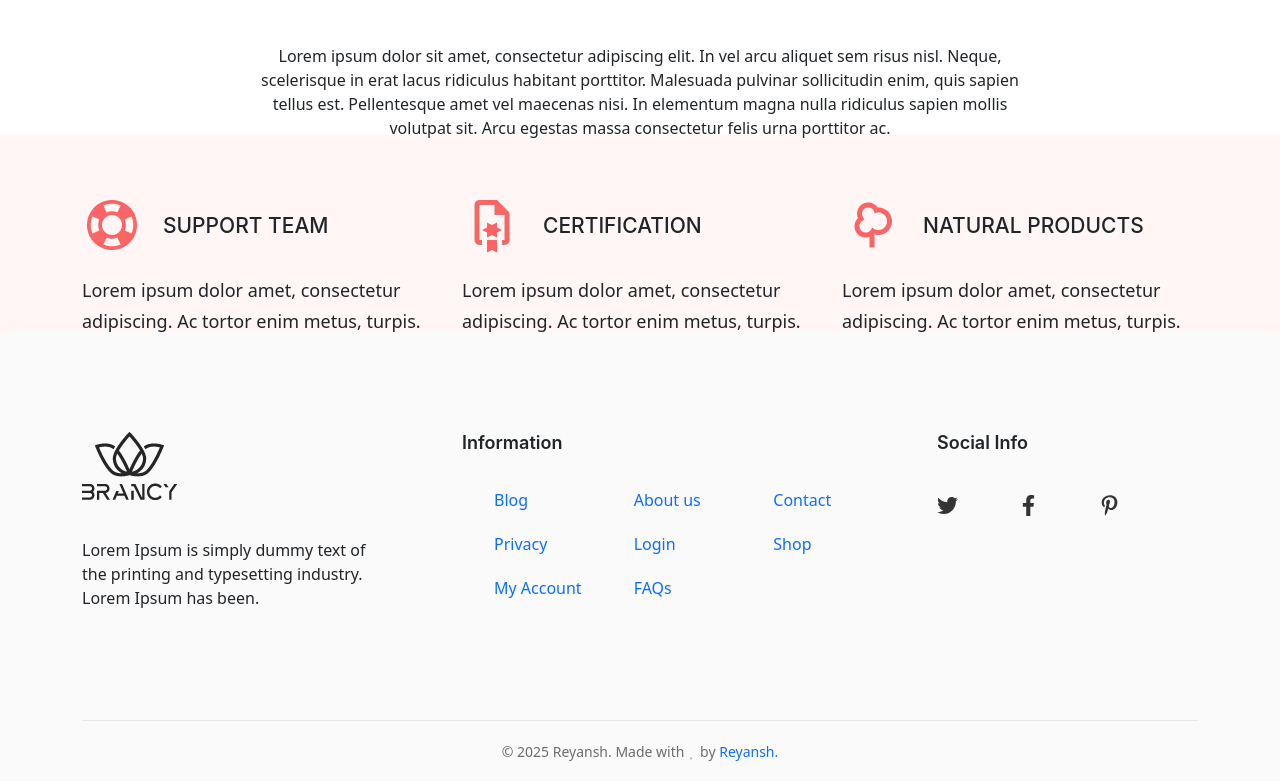
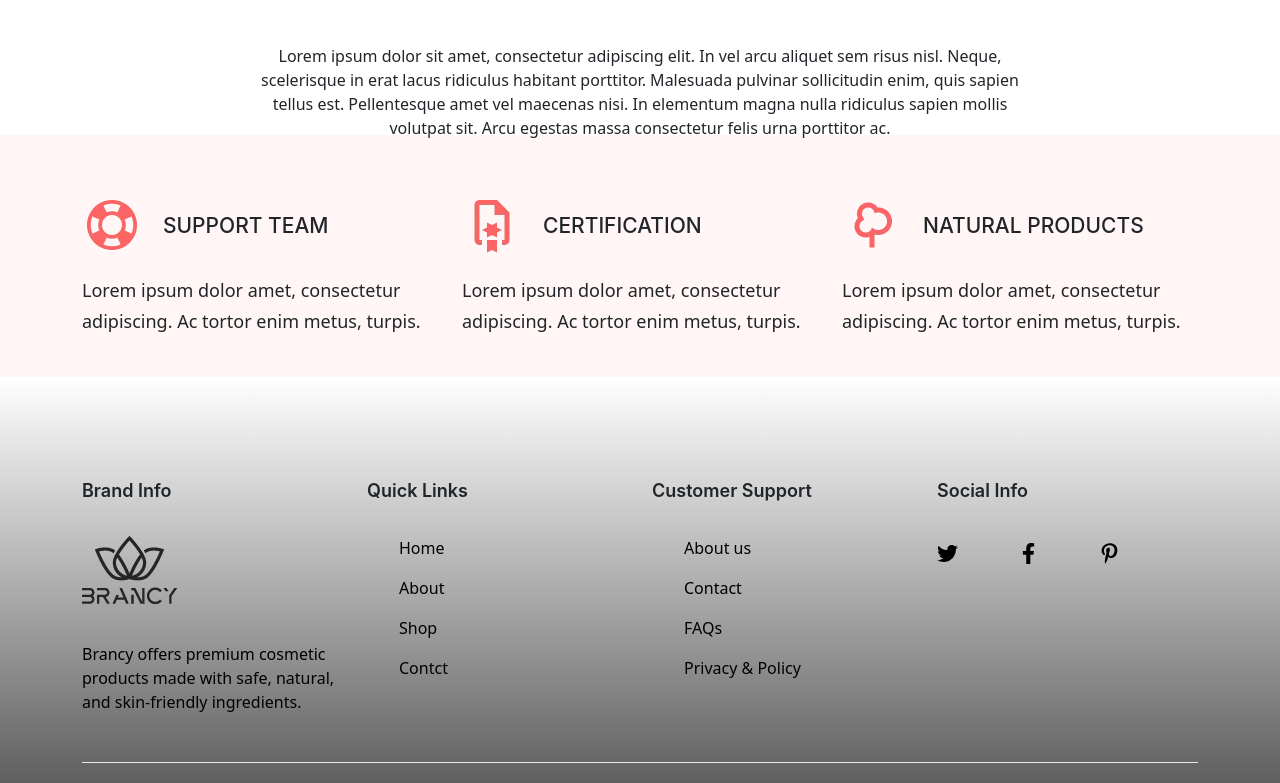
Before and after one commit to Reyansh-12/Inventory_management, a React (Vite) app in the folder Frontend/: page /about in a window 1280 px wide. Shown: the part 2014-2797 px from the top of the page. Built offline with nearby package versions, Linux system fonts and the light colour scheme; a web font is replaced by a local one.

Commit message:
change user site designed

```diff
--- a/Frontend/src/Pages/Blog.jsx
+++ b/Frontend/src/Pages/Blog.jsx
@@ -28,10 +28,11 @@ const BlogPage = () => {
                       width="370"
                       height="320"
                       alt="Image-HasTech"
+                      style={{boxShadow: '10px 20px 10px 20px grey'}}
                     />
                   </a>
                   <div className="content">
-                    <a className="post-category text-decoration-none" href="blog.html">
+                    <a className="post-category text-decoration-none ps-4 pe-4" style={{padding: '7px',background: 'linear-gradient(180deg,rgb(149, 218, 250),rgb(80, 170, 87))'}}>
                       beauty
                     </a>
                     <h4 className="title">
--- a/Frontend/src/Pages/HeroSlider.jsx
+++ b/Frontend/src/Pages/HeroSlider.jsx
@@ -36,9 +36,9 @@ const HeroSlider = () => {
                   <div className="col-12 col-md-6">
                     <div className="hero-slide-content">
                     <div class="hero-slide-text-img"><img src={textTheme} width="427" height="232" alt="Image" style={{marginTop: '-150px'}}></img></div>
-                      <h2 className="hero-slide-title" style={{marginTop: '100px'}} >{slide.title}</h2>
+                      <h2 className="hero-slide-title" style={{marginTop: '100px', fontSize: '75px'}} >{slide.title}</h2>
                       <p className="hero-slide-desc">{slide.description}</p>
-                      <a className="btn btn-border-dark rounded-pill ps-5 pe-4 align-items-center" href="/product" style={{lineHeight: '2.5'}}>BUY NOW</a>
+                      <a className="btn rounded-3 ps-5 pe-5 align-items-center text-dark fw-bold" style={{background: 'linear-gradient(180deg,rgb(149, 218, 250),rgb(80, 170, 87))', boxShadow: '5px 2px 9px 2px grey', lineHeight: '2.5'}}>BUY NOW</a>
                     </div>
                   </div>
                   <div className="col-12 col-md-6">
--- a/Frontend/src/Pages/Products/ProductDetailsNormal.jsx
+++ b/Frontend/src/Pages/Products/ProductDetailsNormal.jsx
@@ -39,7 +39,7 @@ const ProductDetailsNormal = () => {
   const handleSubmitReview = (e) => { e.preventDefault(); console.log('submit review', review); };
 
 if (!product) {
-    return <h3 className="text-center mt-5">Loading...</h3>;  // ✅ show loading while fetch
+    return <h3 className="text-center mt-5">Loading...</h3>;
   }
 
   return (
--- a/Frontend/src/Pages/Products/ProductFourColumns.jsx
+++ b/Frontend/src/Pages/Products/ProductFourColumns.jsx
@@ -117,7 +117,7 @@ const relatedProducts = products.slice(0, 3);
         </div>
       </section>
 
-      <section className="section-space pb-0">
+      <section className="section-space">
         <div className="container">
           <div className="row">
             <div className="col-12">
@@ -131,7 +131,7 @@ const relatedProducts = products.slice(0, 3);
           </div>
         </div>
       </section>
-      <section className="section-space pb-5">
+      <section className="section-space pb-5 pt-0">
         <div className="container">
           <h2>Related Products</h2>
           <div className="row g-3 g-sm-6">
--- a/Frontend/src/components/Footer.jsx
+++ b/Frontend/src/components/Footer.jsx
@@ -1,7 +1,6 @@
 import { FaTwitter } from "react-icons/fa";
 import { FaFacebookF } from "react-icons/fa";
 import { FaPinterestP } from "react-icons/fa";
-import { FaPaperPlane } from "react-icons/fa";
 import Logo from "../assets/images/brand-logo/logo.webp";
 import {Link} from "react-router-dom";
 const Footer = () => {
@@ -39,48 +38,57 @@ const Footer = () => {
           </div>
         </section> */}
 
-      <footer className="footer-area">
-        <div className="footer-main">
+      <footer className="footer-area mt-5" style={{background: 'linear-gradient(180deg,rgb(254, 254, 255),rgb(78, 80, 78))'}}>
+        <div className="footer-main pb-5">
           <div className="container">
             <div className="row">
-              <div className="col-md-6 col-lg-4">
+              <div className="col-md-6 col-lg-3 col-sm-12">
                 <div className="widget-item">
+                  <h4 className="widget-title">Brand Info</h4>
                   <div className="widget-about">
                     <a className="widget-logo" href="index.html">
                       <img src={Logo} width="95" height="68" alt="Logo" />
                     </a>
-                    <p className="desc">Lorem Ipsum is simply dummy text of the printing and typesetting industry. Lorem Ipsum has been.</p>
+                    <p className="desc text-black">Brancy offers premium cosmetic products made with safe, natural, and skin-friendly ingredients.</p>
+                  </div>
+                </div>
+              </div>
+              <div className="col-md-6 col-lg-3 col-sm-12">
+                <div className="widget-item">
+                  <h4 className="widget-title">Quick Links</h4>
+                  <div className="widget-about">
+                    <ul>
+                      <li className="mb-3"><Link to='/' className="text-decoration-none text-black">Home</Link></li>
+                      <li className="mb-3"><Link to='/about' className="text-decoration-none text-black">About</Link></li>
+                      <li className="mb-3"><Link to='/shop' className="text-decoration-none text-black">Shop</Link></li>
+                      <li><Link to='/contact' className="text-decoration-none text-black">Contct</Link></li>
+                    </ul>
                   </div>
                 </div>
               </div>
 
-              <div className="col-md-6 col-lg-5 mt-md-0 mt-9">
+              <div className="col-md-6 col-lg-3 col-sm-12">
                 <div className="widget-item">
-                  <h4 className="widget-title">Information</h4>
-                  <ul className="widget-nav">
-                    <li><a href="blog.html" className="text-decoration-none">Blog</a></li>
-                    <li><Link to='/about' className="text-decoration-none">About us</Link></li>
-                    <li><Link to='/contact' className="text-decoration-none">Contact</Link></li>
-                    <li><a href="faq.html" className="text-decoration-none">Privacy</a></li>
-                    <li><a href="account-login.html" className="text-decoration-none">Login</a></li>
-                    <li><a href="product.html" className="text-decoration-none">Shop</a></li>
-                    <li><a href="my-account.html" className="text-decoration-none">My Account</a></li>
-                    <li><a href="faq.html" className="text-decoration-none">FAQs</a></li>
+                  <h4 className="widget-title">Customer Support</h4>
+                  <ul>
+                    <li className="mb-3"><Link to='/about' className="text-decoration-none text-black">About us</Link></li>
+                    <li className="mb-3"><Link to='/contact' className="text-decoration-none text-black">Contact</Link></li>
+                    <li className="mb-3"><Link to='/contact' className="text-decoration-none text-black">FAQs</Link></li>
+                    <li><Link to='/contact' className="text-decoration-none text-black">Privacy & Policy</Link></li>
                   </ul>
                 </div>
               </div>
 
-              <div className="col-md-6 col-lg-3 mt-lg-0 mt-6">
+              <div className="col-md-6 col-lg-3 col-sm-12">
                 <div className="widget-item">
                   <h4 className="widget-title">Social Info</h4>
                   <div className="widget-social">
-                    <a href="https://twitter.com/" target="_blank" rel="noopener noreferrer"><FaTwitter className="fa fa-twitter"/></a>
-                    <a href="https://www.facebook.com/" target="_blank" rel="noopener noreferrer"><FaFacebookF className="fa fa-facebook"/></a>
-                    <a href="https://www.pinterest.com/" target="_blank" rel="noopener noreferrer"><FaPinterestP className="fa fa-pinterest-p"/></a>
+                    <a href="https://twitter.com/" target="_blank" rel="noopener noreferrer"><FaTwitter className="fa fa-twitter text-black"/></a>
+                    <a href="https://www.facebook.com/" target="_blank" rel="noopener noreferrer"><FaFacebookF className="fa fa-facebook text-black"/></a>
+                    <a href="https://www.pinterest.com/" target="_blank" rel="noopener noreferrer"><FaPinterestP className="fa fa-pinterest-p text-black"/></a>
                   </div>
                 </div>
               </div>
-
             </div>
           </div>
         </div>
@@ -88,7 +96,7 @@ const Footer = () => {
         <div className="footer-bottom">
           <div className="container pt-0 pb-0">
             <div className="footer-bottom-content">
-              <p className="copyright">© 2025 Reyansh. Made with <i className="fa fa-heart"></i> by <a target="_blank" rel="noopener noreferrer" href="#" className="text-decoration-none">Reyansh.</a></p>
+              <p className="copyright text-white">© 2025 Brancy. All rights reserved. Designed & Developed by Reyansh.</p>
             </div>
           </div>
         </div>
--- a/Frontend/src/components/Navbar.jsx
+++ b/Frontend/src/components/Navbar.jsx
@@ -2,6 +2,7 @@ import logo from "../assets/images/brand-logo/logo.webp";
 import { FaRegUser } from "react-icons/fa";
 import { TbLogout2 } from "react-icons/tb";
 import { IoSettingsOutline } from "react-icons/io5";
+import { FaRegHeart} from "react-icons/fa";
 import { HiOutlineShoppingCart } from "react-icons/hi";
 import Dropdown from 'react-bootstrap/Dropdown';
 import {NavLink} from 'react-router-dom';
@@ -25,16 +26,16 @@ const handleLogout=()=>{
               <div className="header-navigation ps-7">
                 <ul className="main-nav justify-content-start">
                   <li className="has-submenu">
-                    <NavLink to='/' className="text-decoration-none nav-link">Home</NavLink>
+                    <NavLink to='/' className="text-decoration-none nav-link"><span className="pb-2">Home</span></NavLink>
                   </li>
                   <li>
-                    <NavLink to='/about' className="text-decoration-none nav-link">About</NavLink>
+                    <NavLink to='/about' className="text-decoration-none nav-link"><span className="pb-2">About</span></NavLink>
                   </li>
                   <li className="has-submenu position-static">
-                    <NavLink to='/shop' className="text-decoration-none nav-link">Shop</NavLink>
+                    <NavLink to='/shop' className="text-decoration-none nav-link"><span className="pb-2">Shop</span></NavLink>
                   </li>
                   <li className="has-submenu">
-                    <a href="blog.html" className="text-decoration-none">Brands</a>
+                    <a href="blog.html" className="text-decoration-none"><span className="pb-2">Brands</span></a>
                     <ul className="submenu-nav">
                       <li className="has-submenu">
                         <a href="#/">Blog Layout</a>
@@ -63,7 +64,7 @@ const handleLogout=()=>{
                     <NavLink to='/category' className="text-decoration-none nav-link">Categories</NavLink>
                   </li>
                   <li>
-                    <NavLink to='/contact' className="text-decoration-none nav-link">Contact</NavLink>
+                    <NavLink to='/contact' className="text-decoration-none nav-link"><span className="pb-2">Contact</span></NavLink>
                   </li>
                 </ul>
               </div>
@@ -72,8 +73,11 @@ const handleLogout=()=>{
               <div className="header-action justify-content-end">
                 <button className="header-action-btn" type="button" data-bs-toggle="offcanvas" data-bs-target="#AsideOffcanvasCart" aria-controls="AsideOffcanvasCart">
                   <span className="icon">
-                    <HiOutlineShoppingCart  className="fs-4 me-3"/>
+                    <HiOutlineShoppingCart  className="fs-4"/>
                   </span>
+                </button>
+                <button className="header-action-btn ms-4 me-4" type="button" data-bs-toggle="offcanvas" data-bs-target="#AsideOffcanvasCart" aria-controls="AsideOffcanvasCart">
+                  <span className="icon"><FaRegHeart className="fs-5"/></span>
                 </button>
                 <Dropdown>
       <Dropdown.Toggle className="bg-transparent text-black border-0 no-caret" id="dropdown-basic">
```
Also changed, not shown: Frontend/src/Pages/Products/ProductItem.jsx (+22 -28 lines), Frontend/src/Pages/TopSaleProducts.jsx (+9 -7 lines), Frontend/src/assets/styles/plugins/ProductCards.css (+21 -29 lines), Frontend/src/assets/images/shop/category/4-removebg-preview.png (added), Frontend/src/assets/styles/plugins/style.min.css.
